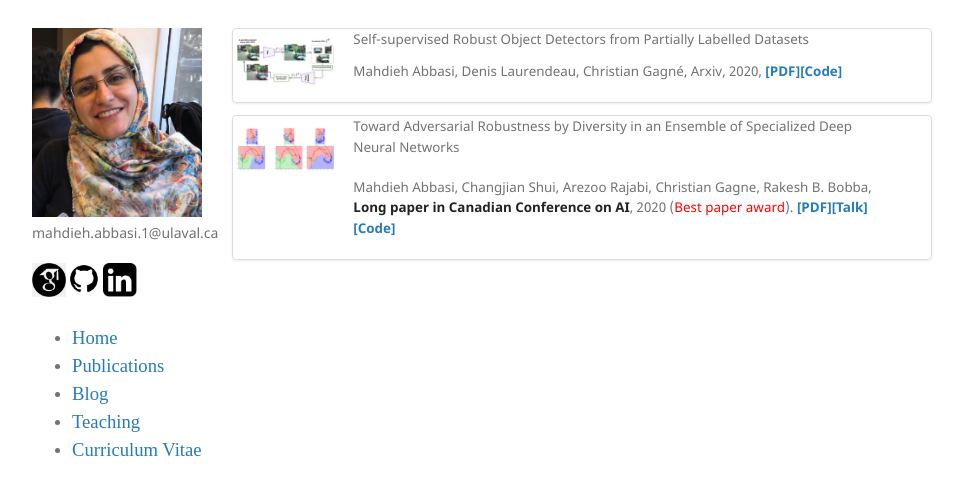
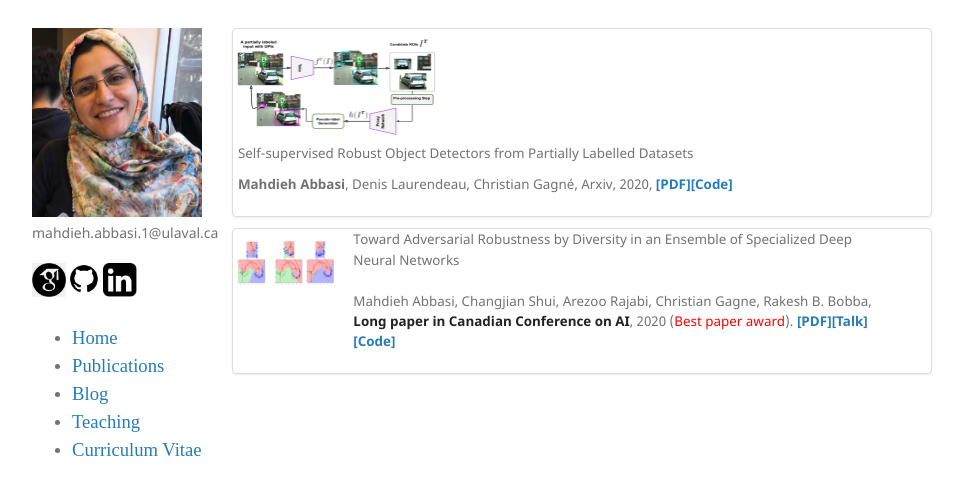
Before and after one commit to mahdaneh/mahdaneh.github.io, a Jekyll site: the page built from publications_test.html, in a window 1280 px wide. Shown: the top 495 px of the page, without its empty margins (158-1121 px from the left). Built offline with Jekyll 4.4.1, drawn with Linux system fonts in a browser that asks for light colours.

Commit message:
neat pulication

```diff
--- a/publications_test.html
+++ b/publications_test.html
@@ -10,12 +10,12 @@ layout: default
 <ul class="list-group">
       <li class="list-group-item" style="padding:0 0 0.2% 0.6%;">
         <div class="media">
-          <div class="pull-left text-center" style="padding:9px 1.3% 0 0; width:15.2%;" href=""><img width="100%" src="/images/Our_proposal.jpg"></div>
+          <div class="pull-left text-center" style="padding:9px 1.3% 0 0; width:30%;" href=""><img width="100%" src="/images/Our_proposal.jpg"></div>
 <div class="pull-left text-left" style="padding:0% 0% 0% 0.1%; width:75%;">
 
             <p style="font-size:13.4px; line-height:155%">Self-supervised Robust Object Detectors from Partially Labelled Datasets</p>
  <p style="margin:-9.0px 0px 0px 0px;"></p>
-            <p style="font-size:13.4px">Mahdieh Abbasi, Denis Laurendeau, Christian Gagné, Arxiv, 2020, <b><a href="https://arxiv.org/abs/2005.11549">[PDF]</a><a href="">[Code]</a></b></p>
+            <p style="font-size:13.4px"><b>Mahdieh Abbasi</b>, Denis Laurendeau, Christian Gagné, Arxiv, 2020, <b><a href="https://arxiv.org/abs/2005.11549">[PDF]</a><a href="">[Code]</a></b></p>
 </div>
 </div>
       </li>
```
